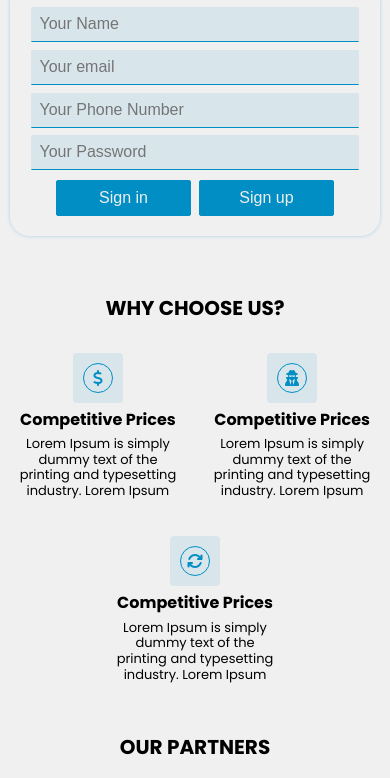
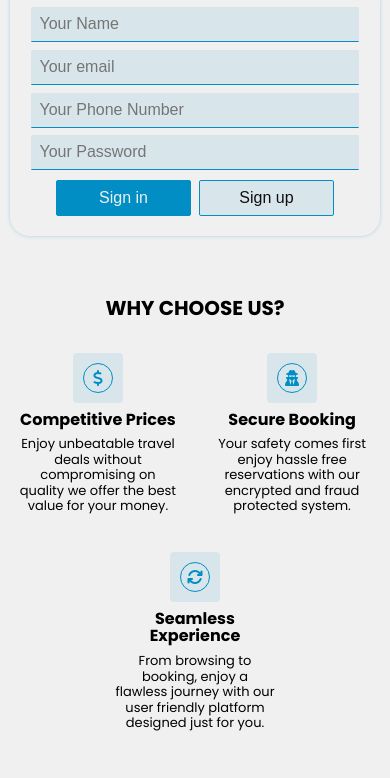
Before and after one commit to SK-Sarkar-Programmer/Acenda-Home-Page-Raw, a plain HTML site: page index.html in a window 390 px wide. Shown: the part 591-1369 px from the top of the page. Drawn offline with Linux system fonts and the light colour scheme.

Commit message:
Partner section responsive complete

```diff
--- a/css/style.css
+++ b/css/style.css
@@ -77,6 +77,18 @@ section {
 .primary-btn:hover {
   background-color: #008ec41a;
   color: var(--black-shade);
+}
+
+.secondary-btn {
+  background-color: #008ec41a;
+  color: var(--black-shade);
+  border: 0.2vw solid var(--primary-color);
+  border-radius: 0.5vw;
+}
+
+.secondary-btn:hover {
+  background-color: var(--primary-color);
+  color: var(--white-shade);
 }
 
 .web-main-row {
@@ -373,7 +385,7 @@ nav {
 
 @keyframes logosMarquee {
   to {
-    transform: translateX(calc(-50% - var(--gap-lg)));
+    transform: translateX(calc(-50% - 2.5vw));
   }
 }
 
--- a/index.html
+++ b/index.html
@@ -103,7 +103,7 @@
                 </div>
                 <div class="create-account-btns">
                   <button type="submit" class="primary-btn">Sign in</button>
-                  <button type="submit" class="primary-btn">Sign up</button>
+                  <button type="submit" class="secondary-btn">Sign up</button>
                 </div>
               </form>
             </div>
@@ -134,8 +134,8 @@
                 </div>
                 <div class="description">
                   <p>
-                    Lorem Ipsum is simply dummy text of the printing and
-                    typesetting industry. Lorem Ipsum
+                    Enjoy unbeatable travel deals without compromising on
+                    quality we offer the best value for your money.
                   </p>
                 </div>
               </div>
@@ -146,12 +146,12 @@
               </div>
               <div class="info">
                 <div class="title">
-                  <h4>Competitive Prices</h4>
+                  <h4>Secure Booking</h4>
                 </div>
                 <div class="description">
                   <p>
-                    Lorem Ipsum is simply dummy text of the printing and
-                    typesetting industry. Lorem Ipsum
+                    Your safety comes first enjoy hassle free reservations with
+                    our encrypted and fraud protected system.
                   </p>
                 </div>
               </div>
@@ -162,12 +162,12 @@
               </div>
               <div class="info">
                 <div class="title">
-                  <h4>Competitive Prices</h4>
+                  <h4>Seamless Experience</h4>
                 </div>
                 <div class="description">
                   <p>
-                    Lorem Ipsum is simply dummy text of the printing and
-                    typesetting industry. Lorem Ipsum
+                    From browsing to booking, enjoy a flawless journey with our
+                    user friendly platform designed just for you.
                   </p>
                 </div>
               </div>
```
